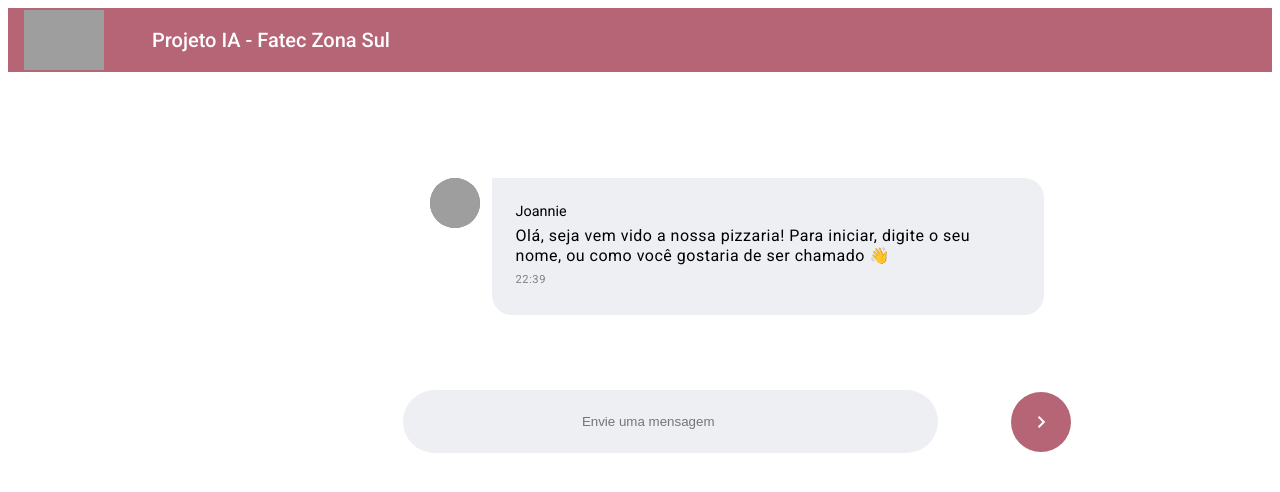
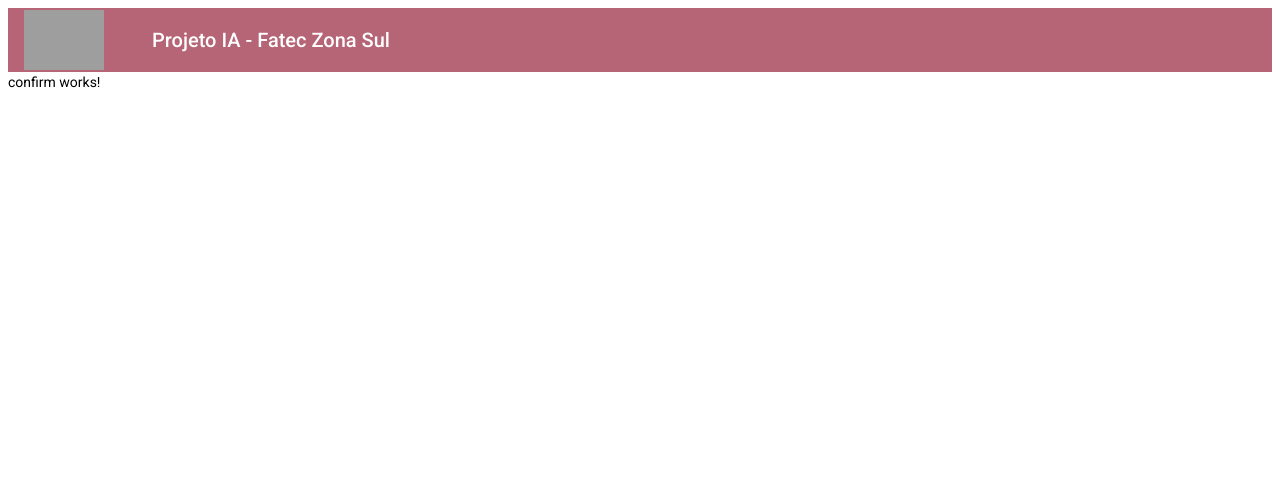
Before and after one commit to petscaramussi/AI-project, an Angular app in the folder client/: page /confirm in a window 1280 px wide. Before the commit this address led to /. Shown: the top 492 px of the page. Built offline with nearby package versions, Linux system fonts and the light colour scheme; grey boxes are pictures that could not be loaded.

Commit message:
add Routing

```diff
--- a/client/src/app/app-routing.module.ts
+++ b/client/src/app/app-routing.module.ts
@@ -1,10 +1,23 @@
-import { NgModule } from '@angular/core';
+import { Component, NgModule } from '@angular/core';
 import { RouterModule, Routes } from '@angular/router';
+import { ChatComponent } from './components/chat/chat.component';
+import { ConfirmComponent } from './components/confirm/confirm.component';
 
-const routes: Routes = [];
+
+const routes: Routes = [
+  {
+    path: '',
+    component: ChatComponent
+  },
+  {
+    path: 'confirm',
+    component: ConfirmComponent
+  }
+];
 
 @NgModule({
   imports: [RouterModule.forRoot(routes)],
   exports: [RouterModule]
 })
+
 export class AppRoutingModule { }
--- a/client/src/app/app.component.html
+++ b/client/src/app/app.component.html
@@ -1,2 +1,2 @@
 <app-header></app-header>
-<app-chat></app-chat>
+<router-outlet></router-outlet>
--- a/client/src/app/components/chat/chat.component.css
+++ b/client/src/app/components/chat/chat.component.css
@@ -53,7 +53,7 @@ img{
 }
 
 .chat{
-  margin-left: 30%;
+  margin: auto;
   margin-top: 5%;
   width:80%;
   height: 80%;
@@ -183,14 +183,17 @@ img{
 }
 
 .message-text input{
-  padding:0.5rem;
+  padding:0.2rem;
   border:none;
   background:transparent;
+  font-size:1rem;
+
 }
 
 .message-text input:focus{
   outline:none;
 }
+
 
 button{
   border:none;
@@ -207,6 +210,6 @@ button{
 }
 
 button:hover{
-  background:black;
+  background:#915462;
   cursor:pointer;
 }
--- a/client/src/app/components/chat/chat.component.ts
+++ b/client/src/app/components/chat/chat.component.ts
@@ -1,4 +1,6 @@
-import { Component, Input} from '@angular/core';
+import { Component} from '@angular/core';
+import { MatSnackBar} from '@angular/material/snack-bar';
+import { Router } from '@angular/router';
 
 @Component({
   selector: 'app-chat',
@@ -6,6 +8,12 @@ import { Component, Input} from '@angular/core';
   styleUrls: ['./chat.component.css']
 })
 export class ChatComponent {
+
+  constructor(private snackBar: MatSnackBar, private _router: Router) { }
+
+  ngOnInit(): void {}
+
+
 
   hours = new Date;
   regex = /^\d*\,?\d*$/;
@@ -16,6 +24,7 @@ export class ChatComponent {
     nick: 'bot',
     msg: ` Olá, seja vem vido a nossa pizzaria! Para iniciar, digite o seu nome, ou como você gostaria de ser chamado 👋`
    }];
+
   msgsBot: Array<string> = [];
 
   userSeparatedMsg = '';
@@ -27,11 +36,9 @@ export class ChatComponent {
    controler: number = 0;
 
 
-  constructor() { }
 
-  ngOnInit(): void {
 
-  }
+
 
   onUpdateMessage(): void {
 
@@ -43,6 +50,8 @@ export class ChatComponent {
         this.inputCleanAndDown();
         this.msgsUser.push({nick: 'bot', msg: `certo, anotado`});
         this.msgsUser.push({nick: 'bot', msg: ` ✔️ pedido finalizado`});
+        console.log(this.nomeUser, this.pedidoUser, this.bebidaUser);
+        this.showMessage();
 
         //show on console client order
         console.log('nome: ' + this.nomeUser + ' | pedido: ' + this.pedidoUser + ' | bebida: ' + this.bebidaUser);
@@ -69,6 +78,8 @@ export class ChatComponent {
       else if(this.userSeparatedMsg == 'não'){
         this.inputCleanAndDown();
         this.msgsUser.push({nick: 'bot', msg: ` ✔️ pedido finalizado`});
+        console.log(this.nomeUser, this.pedidoUser, this.bebidaUser);
+        this.showMessage();
       }
       else if(this.userSeparatedMsg != 'sim' && this.userSeparatedMsg != 'não'){
         this.errorMessage();
@@ -125,4 +136,18 @@ export class ChatComponent {
     document.getElementById("input")?.click();
   }
 
+  showMessage(){
+    this.snackBar.open('Redirecionando...', 'X' ,{
+      duration: 4000,
+      verticalPosition: "top"
+    });
+
+    setTimeout(() => {
+      this._router.navigate(['/confirm']);
+    }, 4000);
+
+
+
   }
+
+}
--- /dev/null
+++ b/client/src/app/components/confirm/confirm.component.html
@@ -0,0 +1 @@
+<p>confirm works!</p>
--- /dev/null
+++ b/client/src/app/components/confirm/confirm.component.ts
@@ -0,0 +1,15 @@
+import { Component, OnInit } from '@angular/core';
+
+@Component({
+  selector: 'app-confirm',
+  templateUrl: './confirm.component.html',
+  styleUrls: ['./confirm.component.sass']
+})
+export class ConfirmComponent implements OnInit {
+
+  constructor() { }
+
+  ngOnInit(): void {
+  }
+
+}
```
Also changed, not shown: client/src/app/app.module.ts (+6 -2 lines), client/src/app/components/confirm/confirm.component.sass (added). Lines whose indentation alone changed are shown as unchanged.
